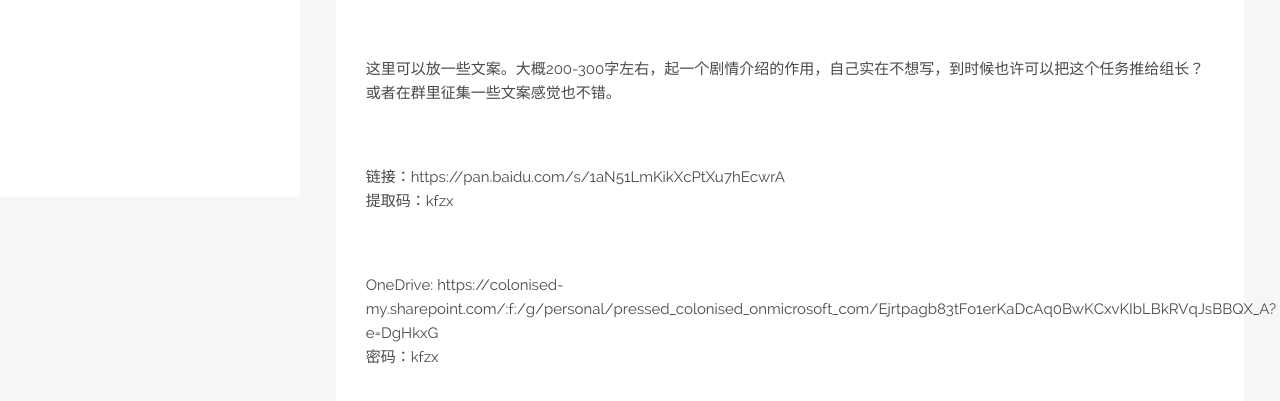
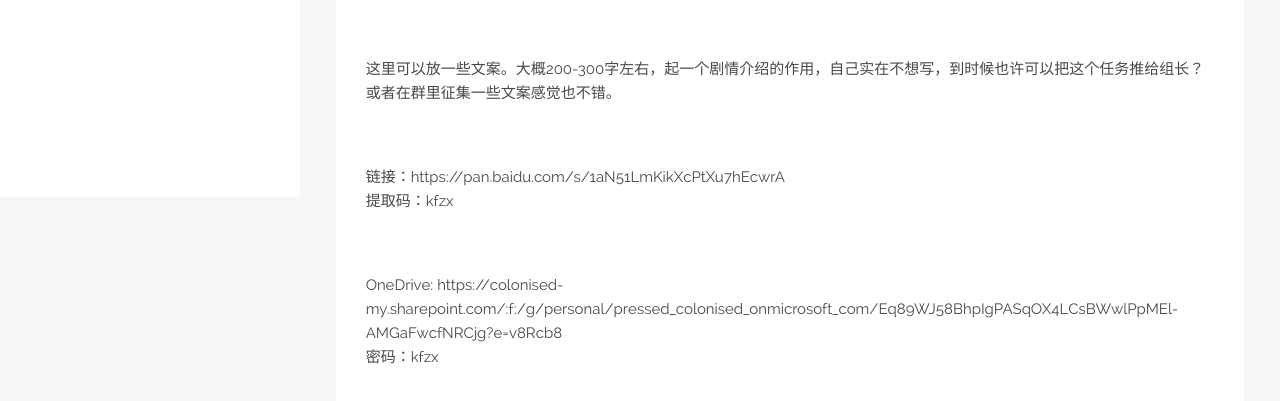
Before and after one commit to Acoustical/acoustical.github.io, a plain HTML site: page scavegers_regin/index.html in a window 1280 px wide. Shown: the part 603-1004 px from the top of the page. Drawn offline with Linux system fonts and the light colour scheme; a web font is replaced by a local one.

Commit message:
link correction
Updated the content and links in the index.html file.

```diff
--- a/scavegers_regin/index.html
+++ b/scavegers_regin/index.html
@@ -53,11 +53,12 @@
 
 				<p>链接：https://pan.baidu.com/s/1aN51LmKikXcPtXu7hEcwrA <br />提取码：kfzx</p>
 
-				<p>OneDrive: https://colonised-my.sharepoint.com/:f:/g/personal/pressed_colonised_onmicrosoft_com/Ejrtpagb83tFo1erKaDcAq0BwKCxvKIbLBkRVqJsBBQX_A?e=DgHkxG<br />密码：kfzx</p>
+				<p>OneDrive: https://colonised-my.sharepoint.com/:f:/g/personal/pressed_colonised_onmicrosoft_com/Eq89WJ58BhpIgPASqOX4LCsBWwlPpMEl-AMGaFwcfNRCjg?e=v8Rcb8<br />密码：kfzx</p>
 
 			</div><!-- end content -->
 		</section>
 	</section><!-- end main -->
 
 </body>
+
 </html>
```
